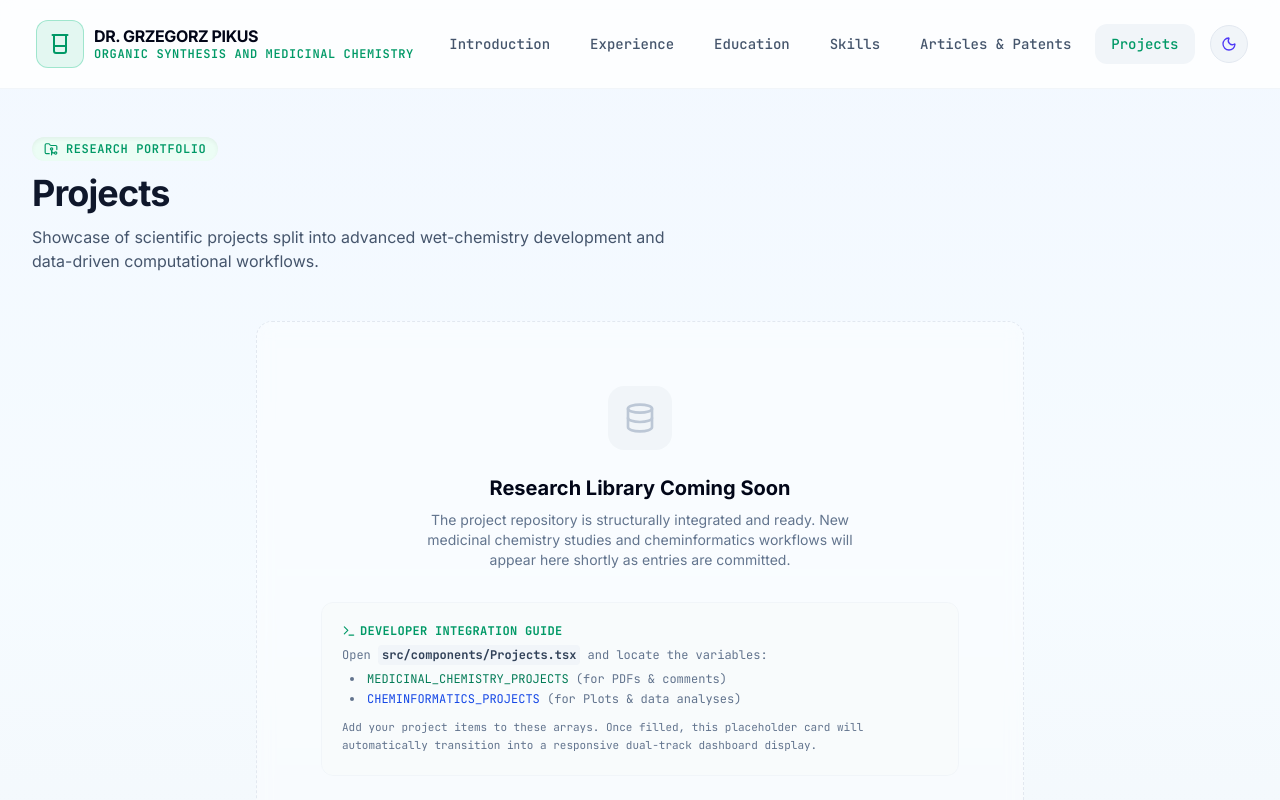
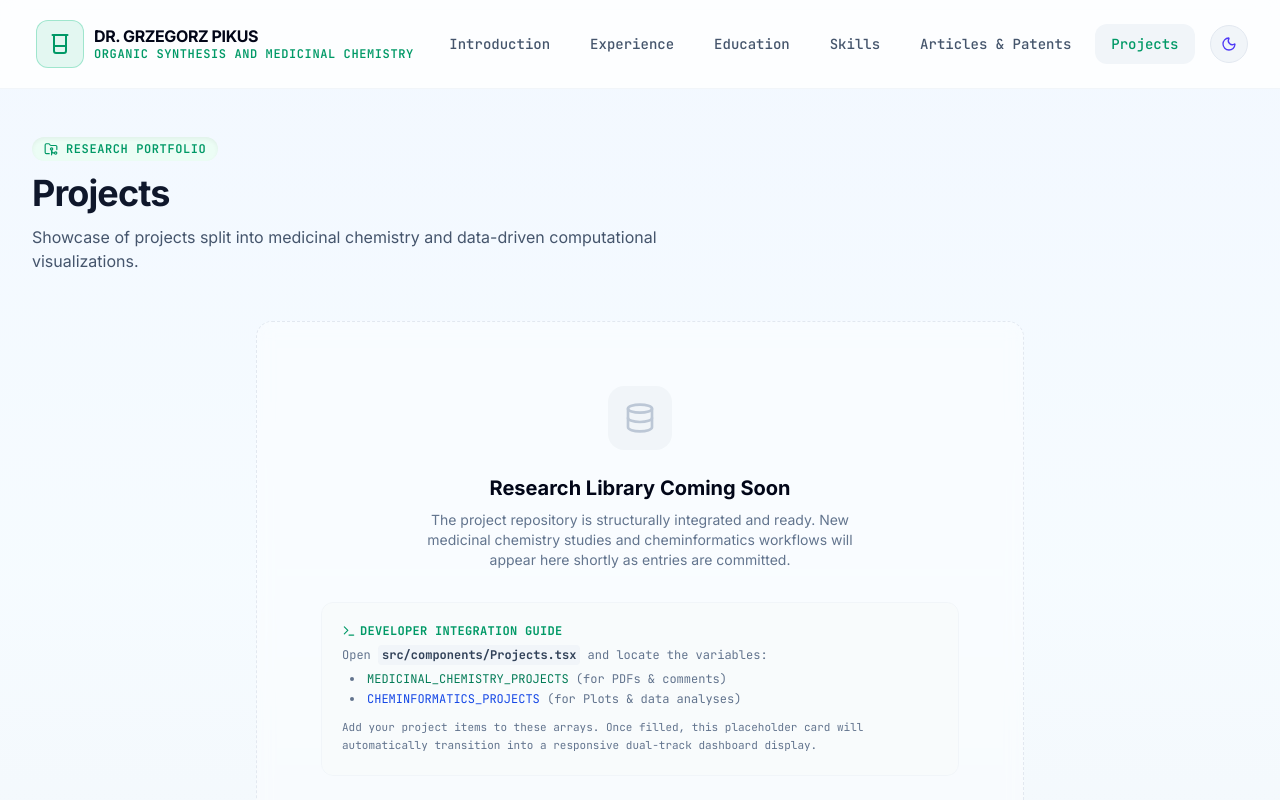
Before and after one commit to grzegorzpikus/online-portfolio, a React (Vite) app: page / in a window 1280 px wide. Both pictures are taken after a click on the button "Projects". Shown: the top 800 px of the page. Built offline with nearby package versions, Linux system fonts and the light colour scheme.

Commit message:
refactor(projects): update project description text
Clarify the project categories to reflect medicinal chemistry and computational visualizations.

```diff
--- a/src/components/Projects.tsx
+++ b/src/components/Projects.tsx
@@ -77,7 +77,7 @@ export default function Projects() {
             Projects
           </h2>
           <p className="mt-3 text-slate-600 dark:text-slate-400 max-w-2xl text-base">
-            Showcase of scientific projects split into advanced wet-chemistry development and data-driven computational workflows.
+            Showcase of projects split into medicinal chemistry and data-driven computational visualizations.
           </p>
         </div>
 
```
